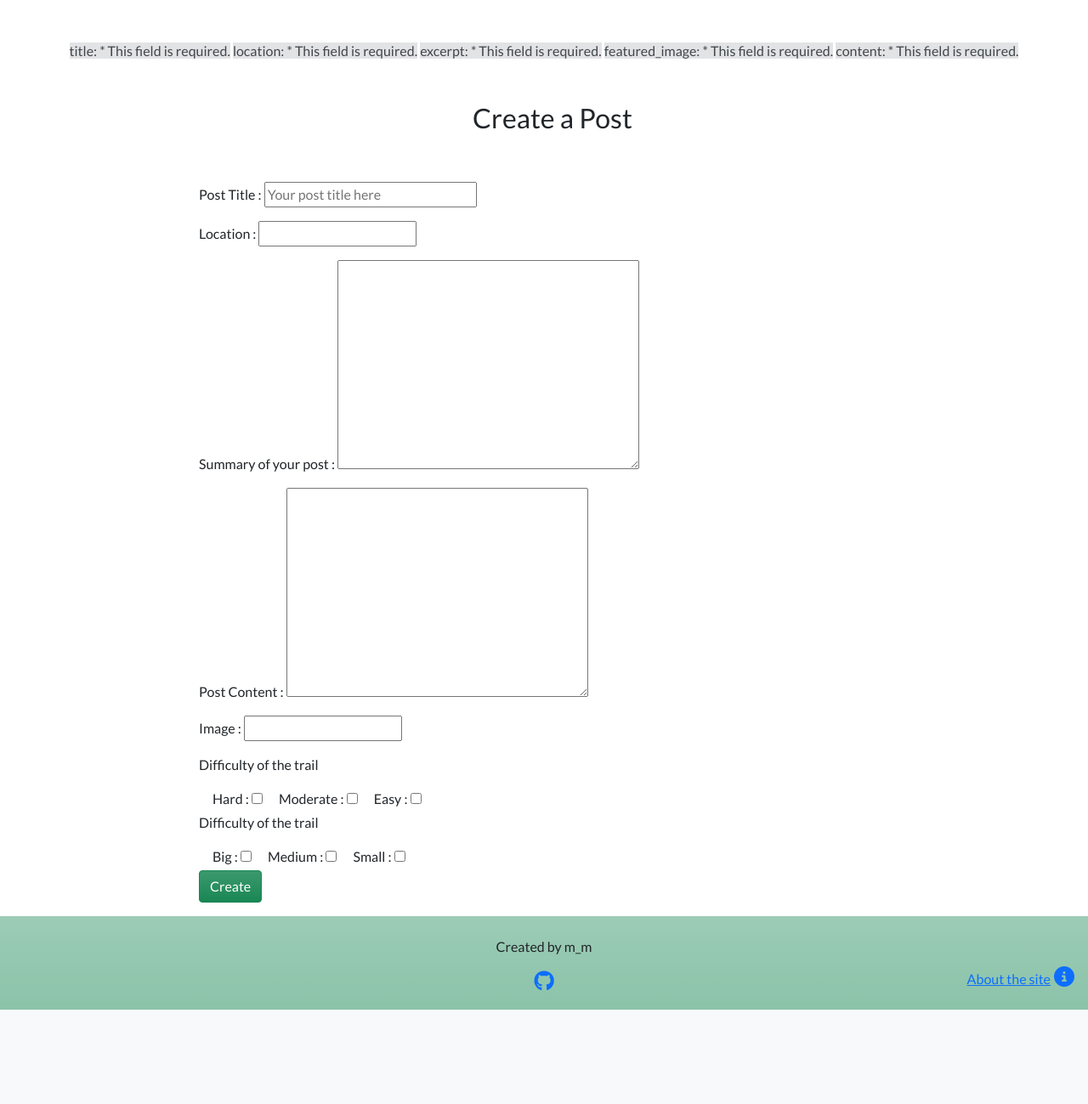
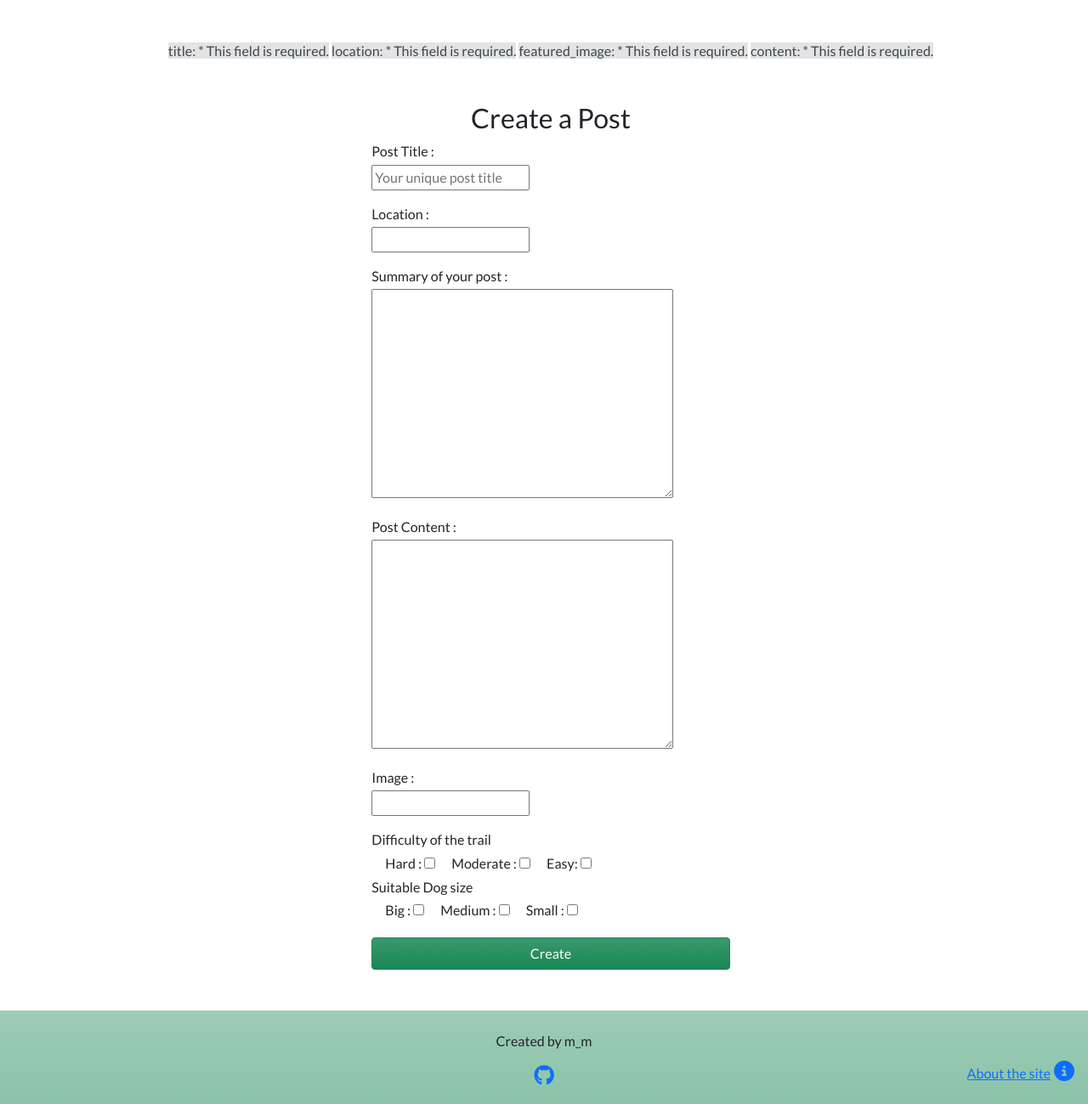
Before and after one commit to mwmlln/tails-on-trails, a Django app: page /create/ in a window 1280 px wide. Shown: the part 58-1357 px from the top of the page at 85% size. Before the commit the page ends 1246 px from the top, so only its background shows below. Run offline with Django 3.2, Linux system fonts and the light colour scheme; a user stored in the database is signed in; some libraries are stand-ins or nearby versions.

Commit message:
STYLE: Create Post page styling with css

```diff
--- a/forum/forms.py
+++ b/forum/forms.py
@@ -15,11 +15,13 @@ class CreatePostForm(forms.ModelForm):
                             label='Post Title',
                             widget=forms.TextInput(attrs={
                                 'placeholder':
-                                'Your post title here',
-                                'class': 'create-post'
+                                'Your unique post title',
                                 },))
     location = forms.CharField(label='Location')
-    excerpt = forms.CharField(label='Summary of your post', widget=forms.Textarea)
+    excerpt = forms.CharField(
+                            label='Summary of your post',
+                            widget=forms.Textarea,
+                            required=False)
     content = forms.CharField(label='Post Content', widget=forms.Textarea)
     difficulty_hard = forms.BooleanField(label='Hard', required=False )
     difficulty_moderate = forms.BooleanField(label='Moderate', required=False)
--- a/static/css/style.css
+++ b/static/css/style.css
@@ -86,10 +86,12 @@ footer{
   flex-wrap: nowrap;
 }
 
-.create-post {
-  min-width: 250px;
+
+.create-label {
+  display: block;
+  margin-bottom: 0.2rem;
 }
 
-.create-label {
-  min-width: 20vw;
+.create-btn {
+  width: 100%;
 }
--- a/templates/post_create.html
+++ b/templates/post_create.html
@@ -4,8 +4,7 @@
 {% block content %}
 
 <section>
-    <div class="contatiner">
-        <div class="row">
+        <div class="ms-3">
                 {% if create_post_form.errors %}
                 <div class="text-center mt-5" role="alert">
                         {% for key, value in create_post_form.errors.items %}
@@ -13,48 +12,55 @@
                         {% endfor %}
                 </div>
                 {% endif %}
-        </div>
 
-        <div class="row ms-2">
+
                 <h2 class="text-center mt-5">Create a Post</h2>
-            <div class="col col-md-8 offset-md-2 mt-5">
+                <div class="col-12 col-md-6 offset-md-3 col-lg-4 offset-lg-4">
+                        <div class="create-post ">
                                 <form method="POST" enctype="multipart/form-data">
                                         {% csrf_token %}
 
-                    <p class="create-label">{{ create_post_form.title.label }} : <span
-                            class="create-titile">{{ create_post_form.title }}</span></p>
-                    <p class="create-label">{{ create_post_form.location.label }} : <span
-                            class="create-titile">{{ create_post_form.location }}</span></p>
-                    <p class="create-label">{{ create_post_form.excerpt.label }} : <span
-                            class="create-titile">{{ create_post_form.excerpt }}</span></p>
-                    <p class="create-label">{{ create_post_form.content.label }} : <span
-                            class="create-titile">{{ create_post_form.content }}</span></p>
-                    <p class="create-label">{{ create_post_form.featured_image.label }} : <span
-                            class="create-titile">{{ create_post_form.featured_image }}</span></p>
+                                        <p class="create-label">{{ create_post_form.title.label }} : <p
+                                                        class="create-titile">{{ create_post_form.title }}</p>
+                                        </p>
+                                        <p class="create-label">{{ create_post_form.location.label }} : <p
+                                                        class="create-titile">{{ create_post_form.location }}</p>
+                                        </p>
+                                        <p class="create-label">{{ create_post_form.excerpt.label }} : <p
+                                                        class="create-titile">{{ create_post_form.excerpt }}</p>
+                                        </p>
+                                        <p class="create-label">{{ create_post_form.content.label }} : <p
+                                                        class="create-titile">{{ create_post_form.content }}</p>
+                                        </p>
+                                        <p class="create-label">{{ create_post_form.featured_image.label }} :
+                                                <p
+                                                        class="create-titile">{{ create_post_form.featured_image }}</p>
+                                        </p>
                                         <div class="mb-1">
-                        <p>Difficulty of the trail</p>
-                        <span class="ms-3">{{ create_post_form.difficulty_hard.label }} : <span
-                                class="create-titile">{{ create_post_form.difficulty_hard }}</span></span>
-                        <span class="ms-3">{{ create_post_form.difficulty_moderate.label }} : <span
-                                class="create-titile">{{ create_post_form.difficulty_moderate }}</span></span>
-                        <span class="ms-3">{{ create_post_form.difficulty_easy.label }} : <span
-                                class="create-titile">{{ create_post_form.difficulty_easy }}</span></span>
+                                                <p class="create-label">Difficulty of the trail</p>
+                                                <span class="ms-3">{{ create_post_form.difficulty_hard.label }} : </span>
+                                                <span>{{ create_post_form.difficulty_hard }}</span>
+                                                <span class="ms-3">{{ create_post_form.difficulty_moderate.label }} : </span>
+                                                <span>{{ create_post_form.difficulty_moderate }}</span>
+                                                <span class="ms-3">{{ create_post_form.difficulty_easy.label }}: </span>
+                                                <span>{{ create_post_form.difficulty_easy }}</span>
                                         </div>
                                         <div class="mb-1">
-                        <p>Difficulty of the trail</p>
-                        <span class="ms-3">{{ create_post_form.breed_big.label }} : <span
-                                class="create-titile">{{ create_post_form.breed_big }}</span></span>
-                        <span class="ms-3">{{ create_post_form.breed_mid.label }} : <span
-                                class="create-titile">{{ create_post_form.breed_mid }}</span></span>
-                        <span class="ms-3">{{ create_post_form.breed_sml.label }} : <span
-                                class="create-titile">{{ create_post_form.breed_sml }}</span></span>
+                                                <p class="create-label">Suitable Dog size</p>
+                                                <span class="ms-3">{{ create_post_form.breed_big.label }} : </span>
+                                                <span>{{ create_post_form.breed_big }}</span>
+                                                <span class="ms-3">{{ create_post_form.breed_mid.label }} : </span>
+                                                <span>{{ create_post_form.breed_mid }}</span>
+                                                <span class="ms-3">{{ create_post_form.breed_sml.label }} : </span>
+                                                <span>{{ create_post_form.breed_sml }}</span>
                                         </div>
 
-                    <input type="submit" value="Create" class="btn btn-success bg-gradient mb-3">
+                                        <input type="submit" value="Create" class="btn btn-success bg-gradient mb-5 mt-3 create-btn">
                                 </form>
                         </div>
                 </div>
         </div>
+
 </section>
 
 {% endblock %}
```
Lines whose indentation alone changed are shown as unchanged.
